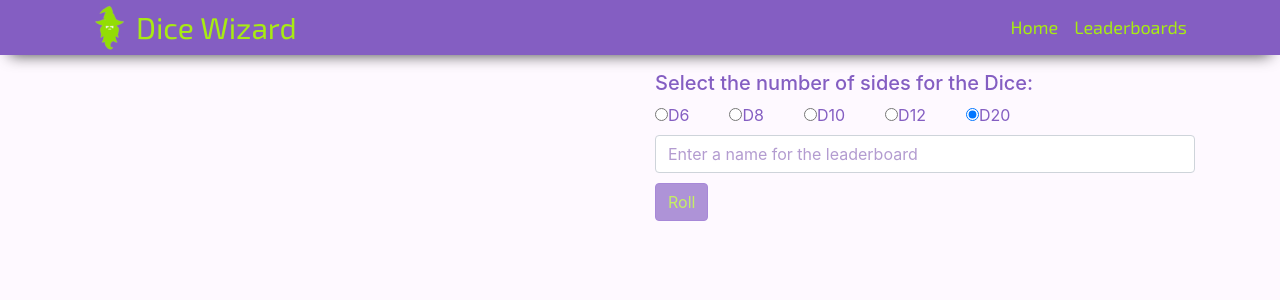
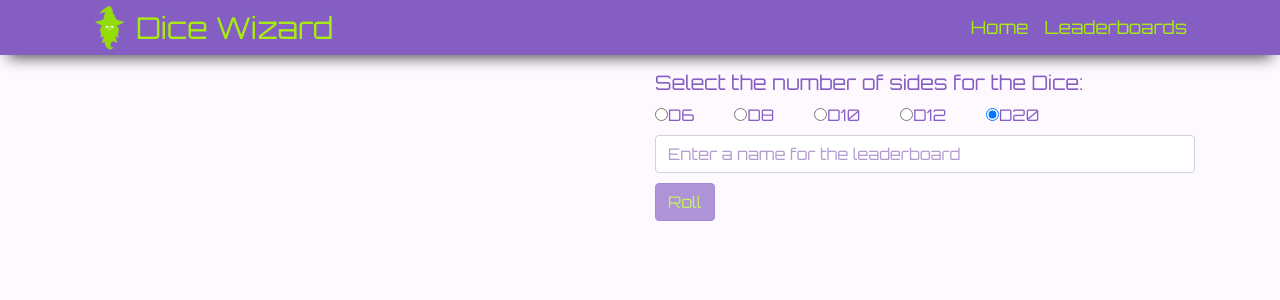
Before and after one commit to justinwetzel/dice-wizard, an Angular app in the folder dice-wizard/ClientApp/: page / in a window 1280 px wide. Shown: the top 300 px of the page. Built offline with nearby package versions, Linux system fonts and the light colour scheme.

Commit message:
Add auto format on save, add favicon, update font

```diff
--- a/dice-wizard/ClientApp/src/app/app.component.html
+++ b/dice-wizard/ClientApp/src/app/app.component.html
@@ -1,4 +1,4 @@
-<body class="site-background">
+<body class="site-background default-font">
   <app-nav-menu></app-nav-menu>
   <div class="container">
     <router-outlet></router-outlet>
--- a/dice-wizard/ClientApp/src/app/dice-roller/dice-roller.component.css
+++ b/dice-wizard/ClientApp/src/app/dice-roller/dice-roller.component.css
@@ -1,7 +1,7 @@
-.button-border{
-    border: 1px solid black;
+.button-border {
+  border: 1px solid black;
 }
 
 ::placeholder {
-    color: #B39CD0;
+  color: #b39cd0;
 }
--- a/dice-wizard/ClientApp/src/app/dice-roller/dice-roller.component.html
+++ b/dice-wizard/ClientApp/src/app/dice-roller/dice-roller.component.html
@@ -1,35 +1,82 @@
-<div class="row">
-    <div class="col-sm">
-    </div>
-    <div class="col-sm font-primary" id=radio_input_for_sides_of_dice>
+<div class="row dice-roll-font">
+  <div class="col-sm"></div>
+  <div class="col-sm font-primary" id="radio_input_for_sides_of_dice">
     <h5>Select the number of sides for the Dice:</h5>
     <div class="flex-row d-flex" role="group">
       <div class="padding-right-40">
-                    <input class="padding-right-5" [(ngModel)]="numberOfSides" type="radio" id="D6" name="dice" [value]="6">
-                    <label for="D6">D6</label><br>
+        <input
+          class="padding-right-5"
+          [(ngModel)]="numberOfSides"
+          type="radio"
+          id="D6"
+          name="dice"
+          [value]="6"
+        />
+        <label for="D6">D6</label><br />
       </div>
       <div class="padding-right-40">
-                    <input class="padding-right-5" [(ngModel)]="numberOfSides" type="radio" id="D8" name="dice" [value]="8">
-                    <label for="D8">D8</label><br>
+        <input
+          class="padding-right-5"
+          [(ngModel)]="numberOfSides"
+          type="radio"
+          id="D8"
+          name="dice"
+          [value]="8"
+        />
+        <label for="D8">D8</label><br />
       </div>
       <div class="padding-right-40">
-                    <input class="padding-right-5" [(ngModel)]="numberOfSides" type="radio" id="D10" name="dice" [value]="10">
+        <input
+          class="padding-right-5"
+          [(ngModel)]="numberOfSides"
+          type="radio"
+          id="D10"
+          name="dice"
+          [value]="10"
+        />
         <label for="D10">D10</label>
       </div>
       <div class="padding-right-40">
-                    <input class="padding-right-5" [(ngModel)]="numberOfSides" type="radio" id="D12" name="dice" [value]="12">
+        <input
+          class="padding-right-5"
+          [(ngModel)]="numberOfSides"
+          type="radio"
+          id="D12"
+          name="dice"
+          [value]="12"
+        />
         <label for="D12">D12</label>
       </div>
       <div>
-                    <input class="padding-right-5" [(ngModel)]="numberOfSides" type="radio" id="D20" name="dice" [value]="20">
+        <input
+          class="padding-right-5"
+          [(ngModel)]="numberOfSides"
+          type="radio"
+          id="D20"
+          name="dice"
+          [value]="20"
+        />
         <label for="D20">D20</label>
       </div>
     </div>
     <div class="margin-bottom-5">
-            <input [(ngModel)]="name" type="text" class="form-control" placeholder="Enter a name for the leaderboard">
+      <input
+        [(ngModel)]="name"
+        type="text"
+        class="form-control"
+        placeholder="Enter a name for the leaderboard"
+      />
     </div>
     <div class="padding-top-5">
-        <button [routerLink]="['/leaderboard']" (click)="rollDice()" [disabled]="canRoll === false" type="button" class="btn btn-theme">Roll</button>
+      <button
+        [routerLink]="['/leaderboard']"
+        (click)="rollDice()"
+        [disabled]="canRoll === false"
+        type="button"
+        class="btn btn-theme"
+      >
+        Roll
+      </button>
     </div>
   </div>
 </div>
--- a/dice-wizard/ClientApp/src/app/nav-menu/nav-menu.component.css
+++ b/dice-wizard/ClientApp/src/app/nav-menu/nav-menu.component.css
@@ -2,10 +2,7 @@ a.navbar-brand {
   white-space: normal;
   text-align: center;
   word-break: break-all;
-  color: #A8EB12;
-  font-family: 'Exo 2', sans-serif;
-  font-weight: normal;
-  font-style: normal;
+  color: #a8eb12;
   font-size: 30px;
 }
 
@@ -24,21 +21,19 @@ html {
 }
 
 .box-shadow {
-  box-shadow: 0 10px 15px -10px rgba(0,0,0,0.75);
+  box-shadow: 0 10px 15px -8px rgba(0, 0, 0, 0.75);
 }
 
 .bg-purple-nav {
-  background-color: #845EC2;
+  background-color: #845ec2;
 }
 
 .navbar-light .navbar-nav .nav-link {
-  color: #A8EB12;
-  font-family: 'Exo 2', sans-serif;
-  font-weight: normal;
-  font-style: normal;
+  color: #a8eb12;
   font-size: 18px;
 }
 
-.navbar-light .navbar-nav .nav-link:hover, a.navbar-brand:hover {
-  color: #FEF9FF;
+.navbar-light .navbar-nav .nav-link:hover,
+a.navbar-brand:hover {
+  color: #fef9ff;
 }
--- a/dice-wizard/ClientApp/src/app/nav-menu/nav-menu.component.html
+++ b/dice-wizard/ClientApp/src/app/nav-menu/nav-menu.component.html
@@ -3,7 +3,7 @@
     class="navbar navbar-expand-sm navbar-toggleable-sm box-shadow navbar-light mb-3 bg-purple-nav padding-bottom-0"
   >
     <div class="container">
-      <img src="assets/images/wizardIconTransparent.png">
+      <img src="assets/images/wizardIconTransparent.png" />
       <a class="navbar-brand" [routerLink]="['/']">Dice Wizard</a>
       <button
         class="navbar-toggler"
@@ -29,9 +29,7 @@
             <a class="nav-link" [routerLink]="['/']">Home</a>
           </li>
           <li class="nav-item" [routerLinkActive]="['link-active']">
-            <a class="nav-link" [routerLink]="['/leaderboard']"
-              >Leaderboards</a
-            >
+            <a class="nav-link" [routerLink]="['/leaderboard']">Leaderboards</a>
           </li>
         </ul>
       </div>
--- a/dice-wizard/ClientApp/src/index.html
+++ b/dice-wizard/ClientApp/src/index.html
@@ -6,8 +6,15 @@
     <base href="/" />
 
     <meta name="viewport" content="width=device-width, initial-scale=1" />
-    <link rel="icon" type="image/x-icon" href="favicon.ico" />
-    <link href="https://fonts.googleapis.com/css?family=Exo+2&display=swap" rel="stylesheet">
+    <link
+      rel="icon"
+      type="image/x-icon"
+      href="assets/images/wizardfavicon.png"
+    />
+    <link
+      href="https://fonts.googleapis.com/css?family=Orbitron&display=swap"
+      rel="stylesheet"
+    />
   </head>
   <body>
     <app-root>Loading...</app-root>
--- a/dice-wizard/ClientApp/src/styles.css
+++ b/dice-wizard/ClientApp/src/styles.css
@@ -1,30 +1,31 @@
 /* You can add global styles to this file, and also import other style files */
 
 /* Provide sufficient contrast against white background */
-html, body {
+html,
+body {
   height: 100vh;
   margin: 0px;
 }
 
 .font-primary {
-  color: #845EC2 !important;
+  color: #845ec2 !important;
 }
 
 .btn-theme {
-  color: #A8EB12;
-  background-color: #845EC2;
-  border-color: #794CC4;
+  color: #a8eb12;
+  background-color: #845ec2;
+  border-color: #794cc4;
 }
 
 .btn-theme:hover {
-  color: #FEF9FF;
+  color: #fef9ff;
 }
 
-.w400{
+.w400 {
   width: 400px;
 }
 
-.padding-top-5{
+.padding-top-5 {
   padding-top: 5px;
 }
 
@@ -49,5 +50,11 @@ html, body {
 }
 
 .site-background {
-  background-color: #FEF9FF;
+  background-color: #fef9ff;
 }
+
+.default-font {
+  font-family: "Orbitron", sans-serif;
+  font-weight: normal;
+  font-style: normal;
+}
```
Also changed, not shown: dice-wizard/ClientApp/src/app/leaderboard/leaderboard.component.html (+11 -3 lines), dice-wizard/ClientApp/src/assets/images/wizardfavicon.png (added), 1 other file (tests, documents, lock files or other folders). Lines whose indentation alone changed are shown as unchanged.
